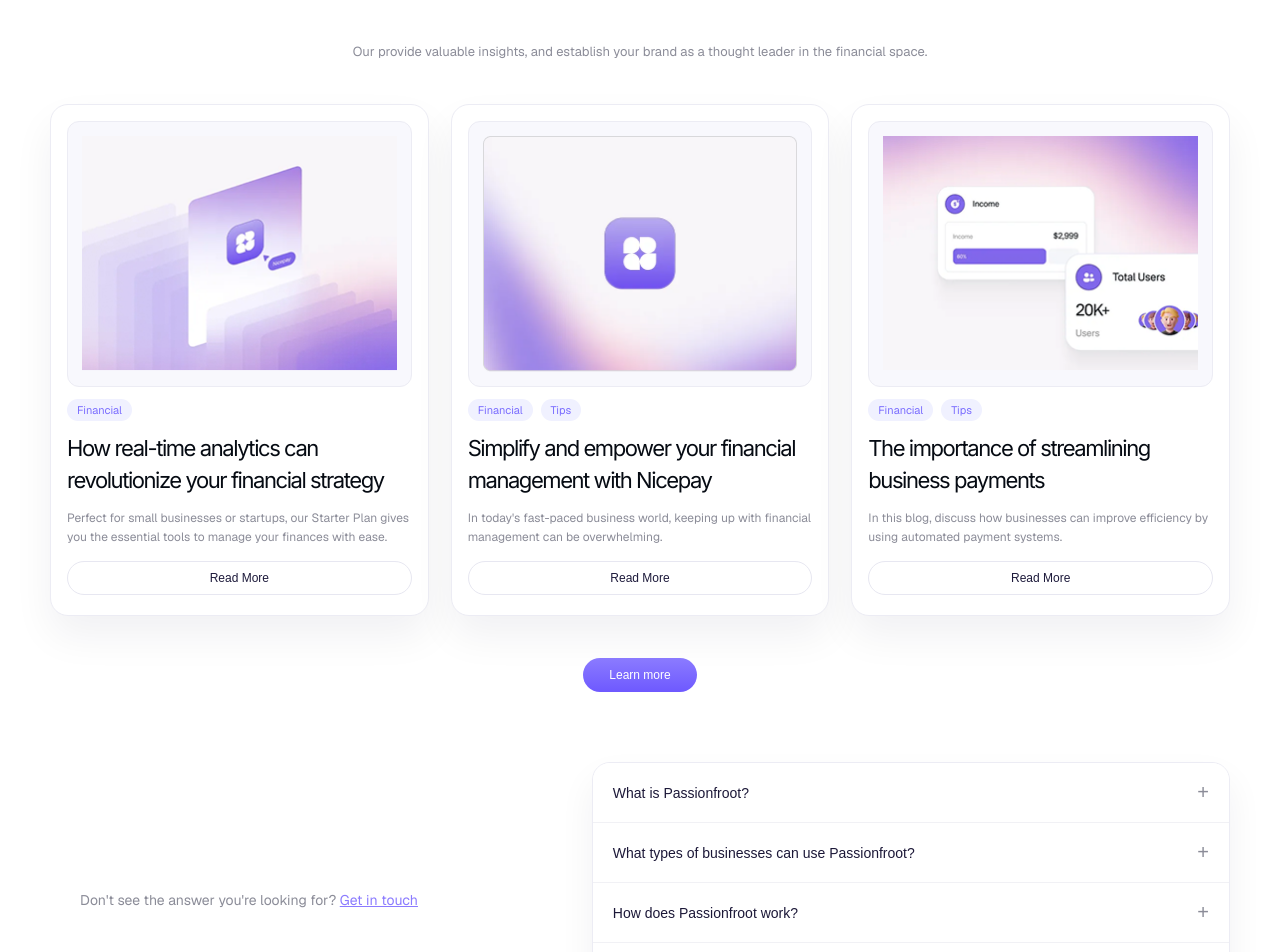
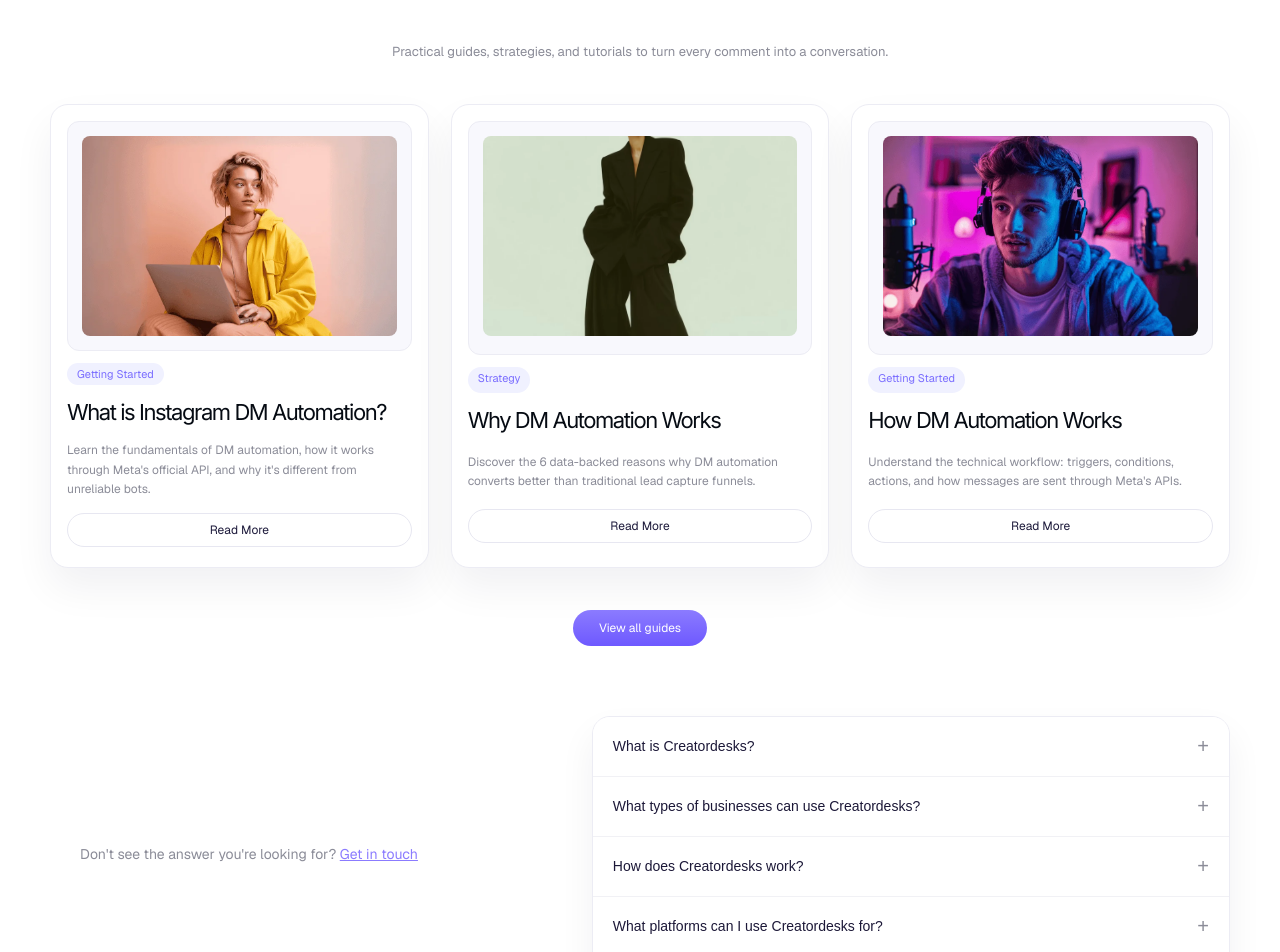
Before and after one commit to kunalvvs/landing-cd, a Next.js app in the folder landing-app/: page / in a window 1280 px wide. Shown: the part 7660-8612 px from the top of the page. Built offline with nearby package versions, Linux system fonts and the light colour scheme; a web font is replaced by a local one.

Commit message:
feat: update FAQ section with dynamic content and improved styling style: enhance BlogSection layout and image handling for better presentation fix: update navigation links for clarity and consistency

```diff
--- a/landing-app/src/app/style-guide/[slug]/GuideView.jsx
+++ b/landing-app/src/app/style-guide/[slug]/GuideView.jsx
@@ -50,7 +50,7 @@
           <nav className={styles.breadcrumb} aria-label="Breadcrumb">
             <Link href="/">Home</Link>
             <span aria-hidden="true">/</span>
-            <Link href="/style-guide">How-To Guides</Link>
+            <Link href="/style-guide">Resources</Link>
             <span aria-hidden="true">/</span>
             <span>{guide.title}</span>
           </nav>
@@ -143,7 +143,7 @@
                 className={`${styles.tocNav} ${tocOpen ? styles.tocNavOpen : ""}`}
                 aria-label="Article sections"
               >
-                <p className={styles.tocLabel}>In This Guide</p>
+                <p className={styles.tocLabel}>Table of Content</p>
                 <ul className={styles.tocList}>
                   {guide.sections.map((section) => (
                     <li key={section.id}>
--- a/landing-app/src/components/sections/blog/BlogSection.jsx
+++ b/landing-app/src/components/sections/blog/BlogSection.jsx
@@ -1,35 +1,8 @@
-import Image from "next/image";
+import Link from "next/link";
 import styles from "./BlogSection.module.css";
+import { GUIDES } from "@/app/style-guide/guidesData";
 
-const POSTS = [
-  {
-    id: "analytics",
-    image: "/images/blog-img/blog1.webp.png",
-    imageAlt: "Layered analytics card",
-    tags: ["Financial"],
-    title: "How real-time analytics can revolutionize your financial strategy",
-    excerpt:
-      "Perfect for small businesses or startups, our Starter Plan gives you the essential tools to manage your finances with ease.",
-  },
-  {
-    id: "nicepay",
-    image: "/images/blog-img/Border.png",
-    imageAlt: "Nicepay product tile",
-    tags: ["Financial", "Tips"],
-    title: "Simplify and empower your financial management with Nicepay",
-    excerpt:
-      "In today's fast-paced business world, keeping up with financial management can be overwhelming.",
-  },
-  {
-    id: "payments",
-    image: "/images/blog-img/blog3.webp.png",
-    imageAlt: "Income and total users cards",
-    tags: ["Financial", "Tips"],
-    title: "The importance of streamlining business payments",
-    excerpt:
-      "In this blog, discuss how businesses can improve efficiency by using automated payment systems.",
-  },
-];
+const FEATURED = GUIDES.slice(0, 3);
 
 export default function BlogSection() {
   return (
@@ -37,46 +10,44 @@
       <div className={styles.inner}>
         <span className={styles.badge}>Blog</span>
         <h2 id="blog-title" className={styles.title}>
-          Maximizing the value of business <span>data</span>
+          Master Instagram DM <span>Automation</span>
         </h2>
         <p className={styles.subtitle}>
-          Our provide valuable insights, and establish your brand as a thought
-          leader in the financial space.
+          Practical guides, strategies, and tutorials to turn every comment into
+          a conversation.
         </p>
 
         <div className={styles.grid}>
-          {POSTS.map((post) => (
-            <article key={post.id} className={styles.card}>
+          {FEATURED.map((guide) => (
+            <article key={guide.id} className={styles.card}>
               <div className={styles.media}>
-                <Image
-                  src={post.image}
-                  alt={post.imageAlt}
-                  width={640}
-                  height={460}
+                <img
+                  src={guide.image}
+                  alt={guide.title}
                   className={styles.mediaImage}
                 />
               </div>
 
               <div className={styles.tags}>
-                {post.tags.map((tag) => (
-                  <span key={`${post.id}-${tag}`} className={styles.tag}>
-                    {tag}
-                  </span>
-                ))}
+                <span className={styles.tag}>{guide.category}</span>
               </div>
 
-              <h3>{post.title}</h3>
-              <p>{post.excerpt}</p>
-              <button type="button" className={styles.readMore}>
+              <h3>{guide.title}</h3>
+              <p>{guide.description}</p>
+
+              <Link
+                href={`/style-guide/${guide.slug}`}
+                className={styles.readMore}
+              >
                 Read More
-              </button>
+              </Link>
             </article>
           ))}
         </div>
 
-        <button type="button" className={styles.learnMore}>
-          Learn more
-        </button>
+        <Link href="/style-guide" className={styles.learnMore}>
+          View all guides
+        </Link>
       </div>
     </section>
   );
--- a/landing-app/src/components/sections/blog/BlogSection.module.css
+++ b/landing-app/src/components/sections/blog/BlogSection.module.css
@@ -74,8 +74,10 @@
 
 .mediaImage {
   width: 100%;
-  height: auto;
+  height: 200px;
+  object-fit: cover;
   display: block;
+  border-radius: 8px;
 }
 
 .tags {
@@ -111,22 +113,42 @@
 
 .readMore {
   margin-top: 2px;
+  display: inline-flex;
+  align-items: center;
+  justify-content: center;
   height: 34px;
+  padding: 0 16px;
   border-radius: 999px;
   border: 1px solid #e7e7f1;
   background: #ffffff;
   color: #1d1a3b;
   font-size: 0.75rem;
+  text-decoration: none;
+  transition: background 0.2s, border-color 0.2s;
+}
+
+.readMore:hover {
+  background: #f3f1ff;
+  border-color: #c4beff;
 }
 
 .learnMore {
   margin-top: 42px;
+  display: inline-flex;
+  align-items: center;
+  justify-content: center;
   padding: 10px 26px;
   border-radius: 999px;
   border: none;
   color: #ffffff;
   background: linear-gradient(180deg, #8b7bff, #6e59ff);
   font-size: 0.75rem;
+  text-decoration: none;
+  transition: opacity 0.2s;
+}
+
+.learnMore:hover {
+  opacity: 0.88;
 }
 
 @media (max-width: 980px) {
--- a/landing-app/src/components/sections/faq/FAQSection.jsx
+++ b/landing-app/src/components/sections/faq/FAQSection.jsx
@@ -1,25 +1,73 @@
+"use client";
+
+import { useState } from "react";
 import styles from "./FAQSection.module.css";
 
 const FAQ_ITEMS = [
-  "What is Passionfroot?",
-  "What types of businesses can use Passionfroot?",
-  "How does Passionfroot work?",
-  "What Platforms can I use Passionfroot for?",
-  "How do I discover the right creators for my brand?",
-  "How are payments managed?",
-  "Can I run multiple campaigns at once?",
-  "How will I know whether our influencer marketing is working?",
-  "How do I get started with Passionfroot?",
+  {
+    id: "faq-1",
+    question: "What is Creatordesks?",
+    answer:
+      "Creatordesks is an Instagram DM automation platform that uses Meta's official API to help creators, coaches, and brands automatically respond to comments, story replies, and keyword messages — turning every interaction into a lead or sale.",
+  },
+  {
+    id: "faq-2",
+    question: "What types of businesses can use Creatordesks?",
+    answer:
+      "Any business with an Instagram presence can benefit — content creators, e-commerce brands, coaches, course sellers, service providers, and local businesses. If you post content and get comments or DMs, Creatordesks helps you convert that engagement automatically.",
+  },
+  {
+    id: "faq-3",
+    question: "How does Creatordesks work?",
+    answer:
+      "You connect your Instagram Business or Creator account, set a trigger (e.g. a comment keyword), write your DM message, and activate the flow. When someone triggers the automation, Creatordesks sends them a personalized DM instantly through Meta's official API.",
+  },
+  {
+    id: "faq-4",
+    question: "What platforms can I use Creatordesks for?",
+    answer:
+      "Creatordesks currently supports Instagram via Meta's official Messenger API. This covers Instagram posts, Reels, Stories, and direct messages.",
+  },
+  {
+    id: "faq-5",
+    question: "Is Instagram DM automation safe for my account?",
+    answer:
+      "Yes. Creatordesks uses Meta's official API — the same infrastructure Instagram itself uses. We never ask for your password, and all automations are fully compliant with Instagram's platform policies.",
+  },
+  {
+    id: "faq-6",
+    question: "How are my automations managed?",
+    answer:
+      "You manage everything from the Creatordesks dashboard. Create flows, set triggers, write messages, and monitor performance — all in one place. Changes go live instantly without any coding required.",
+  },
+  {
+    id: "faq-7",
+    question: "Can I run multiple automations at once?",
+    answer:
+      "Yes. You can run multiple automation flows simultaneously — for example, a comment-to-DM flow for one post and a keyword trigger for direct inquiries, running in parallel without conflicts.",
+  },
+  {
+    id: "faq-8",
+    question: "How will I know if my automations are working?",
+    answer:
+      "Creatordesks provides analytics for every flow: messages sent, open rate, click rate, and conversions. You can see exactly which automations are driving results and optimize accordingly.",
+  },
+  {
+    id: "faq-9",
+    question: "How do I get started with Creatordesks?",
+    answer:
+      "Sign up, connect your Instagram Business or Creator account through the onboarding flow, and build your first automation in under 5 minutes. No technical skills needed.",
+  },
 ];
 
 export default function FAQSection() {
+  const [openId, setOpenId] = useState(null);
+
+  const toggle = (id) => setOpenId((current) => (current === id ? null : id));
+
   return (
     <section className={styles.section} aria-labelledby="faq-title">
       <div className={styles.inner}>
-        {/* <button type="button" className={styles.learnMore}>
-          Learn more
-        </button> */}
-
         <div className={styles.grid}>
           <div className={styles.leftColumn}>
             <h2 id="faq-title">Frequently Asked Questions</h2>
@@ -30,14 +78,37 @@
           </div>
 
           <div className={styles.rightColumn}>
-            {FAQ_ITEMS.map((item) => (
-              <button key={item} type="button" className={styles.faqRow}>
-                <span>{item}</span>
-                <span className={styles.plus} aria-hidden="true">
-                  +
-                </span>
-              </button>
-            ))}
+            {FAQ_ITEMS.map((item) => {
+              const isOpen = openId === item.id;
+              return (
+                <div
+                  key={item.id}
+                  className={`${styles.faqItem} ${isOpen ? styles.faqItemOpen : ""}`}
+                >
+                  <button
+                    type="button"
+                    className={styles.faqRow}
+                    onClick={() => toggle(item.id)}
+                    aria-expanded={isOpen}
+                  >
+                    <span>{item.question}</span>
+                    <span
+                      className={`${styles.plus} ${isOpen ? styles.plusOpen : ""}`}
+                      aria-hidden="true"
+                    >
+                      +
+                    </span>
+                  </button>
+
+                  <div
+                    className={`${styles.faqAnswer} ${isOpen ? styles.faqAnswerOpen : ""}`}
+                    aria-hidden={!isOpen}
+                  >
+                    <p>{item.answer}</p>
+                  </div>
+                </div>
+              );
+            })}
           </div>
         </div>
       </div>
--- a/landing-app/src/components/sections/faq/FAQSection.module.css
+++ b/landing-app/src/components/sections/faq/FAQSection.module.css
@@ -8,17 +8,6 @@
   margin: 0 auto;
 }
 
-.learnMore {
-  margin: 0 auto 38px;
-  display: block;
-  padding: 10px 26px;
-  border-radius: 999px;
-  border: none;
-  color: #ffffff;
-  background: linear-gradient(180deg, #8b7bff, #6e59ff);
-  font-size: 0.75rem;
-}
-
 .grid {
   display: grid;
   grid-template-columns: 1fr 1.2fr;
@@ -26,8 +15,8 @@
   align-items: start;
 }
 
-.leftColumn{
-    margin-left: 30px;
+.leftColumn {
+  margin-left: 30px;
 }
 
 .leftColumn h2 {
@@ -37,7 +26,7 @@
   color: #17133a;
   font-family: "Funnel Display", var(--font-funnel-display), Arial, Helvetica,
     sans-serif;
-    font-weight: 500;
+  font-weight: 500;
 }
 
 .leftColumn p {
@@ -59,27 +48,68 @@
   overflow: hidden;
 }
 
+/* ── FAQ Item (wrapper for row + answer) ── */
+.faqItem {
+  border-bottom: 1px solid #f1f1f5;
+}
+
+.faqItem:last-child {
+  border-bottom: none;
+}
+
+/* ── FAQ Row (the clickable button) ── */
 .faqRow {
   width: 100%;
   display: flex;
   align-items: center;
   justify-content: space-between;
+  gap: 12px;
   padding: 18px 20px;
   border: none;
   background: #ffffff;
   color: #1c1838;
   font-size: 0.875rem;
   text-align: left;
-  border-bottom: 1px solid #f1f1f5;
+  cursor: pointer;
+  transition: background 0.15s;
 }
 
-.faqRow:last-child {
-  border-bottom: none;
+.faqRow:hover {
+  background: #fafafa;
 }
 
+/* ── Plus icon ── */
 .plus {
   font-size: 1.25rem;
   color: #8b8c98;
+  transition: transform 0.2s ease, color 0.2s ease;
+  display: inline-block;
+  flex-shrink: 0;
+}
+
+.plusOpen {
+  transform: rotate(45deg);
+  color: #8267ec;
+}
+
+/* ── Answer panel ── */
+.faqAnswer {
+  max-height: 0;
+  overflow: hidden;
+  opacity: 0;
+  transition: max-height 0.28s ease, opacity 0.2s ease;
+}
+
+.faqAnswerOpen {
+  max-height: 200px;
+  opacity: 1;
+}
+
+.faqAnswer p {
+  padding: 0 20px 16px;
+  font-size: 0.8125rem;
+  line-height: 1.7;
+  color: #5e6070;
 }
 
 @media (max-width: 980px) {
```
Also changed, not shown: landing-app/src/app/style-guide/[slug]/guide.module.css (+17 -1 lines).
